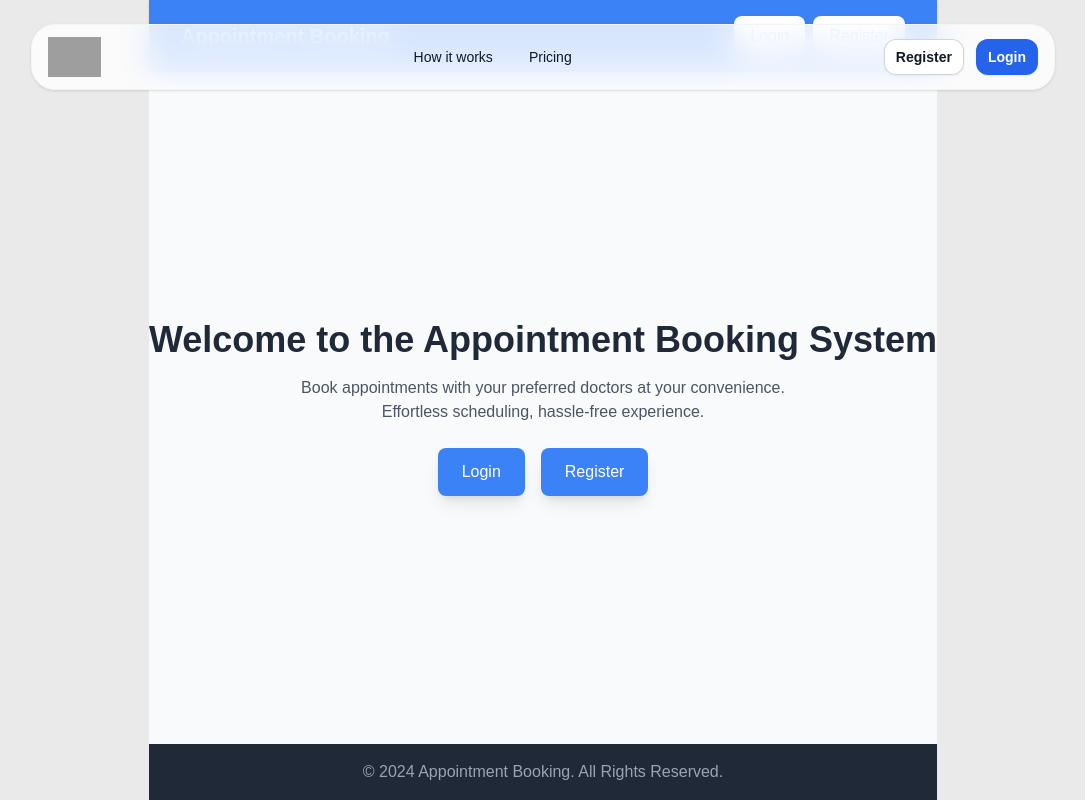
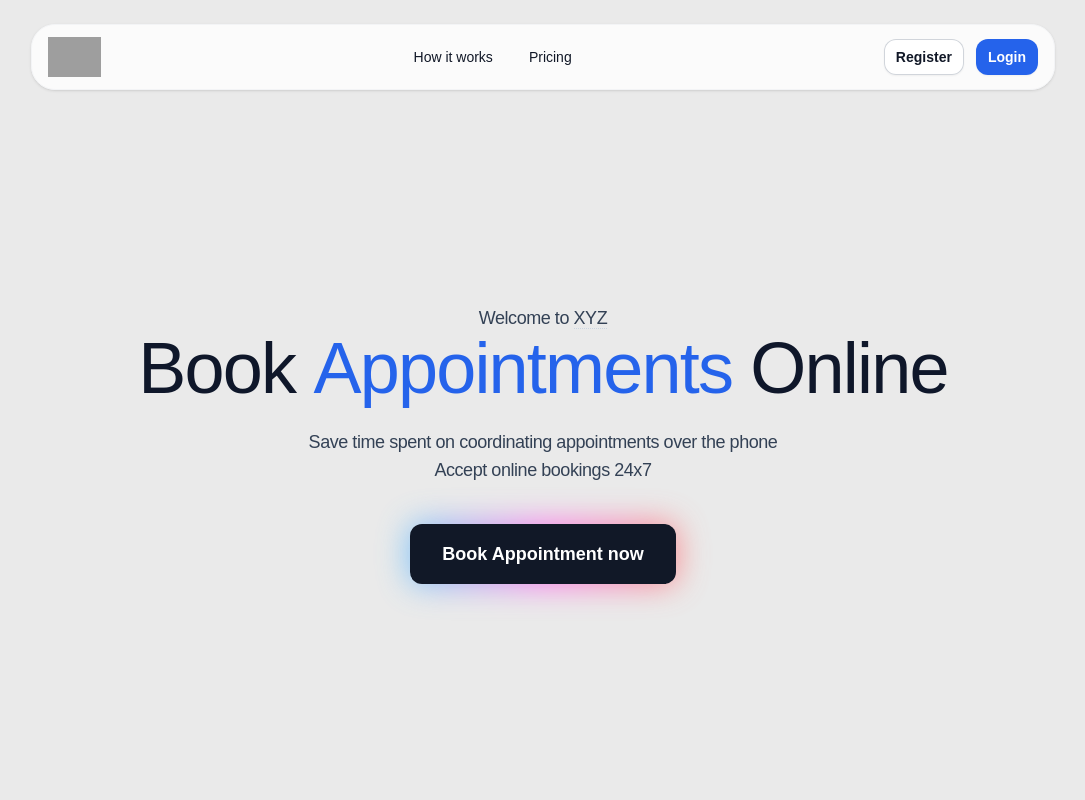
Before and after one commit to YashDabhade208/CRM_Frontend, a React (Vite) app in the folder CRM-Frontend/: page / in a window 1280 px wide. Shown: the whole page, without its empty margins (97-1182 px from the left). Built offline with nearby package versions, Linux system fonts and the light colour scheme; grey boxes are pictures that could not be loaded.

Commit message:
hoooomeeee

```diff
--- a/CRM-Frontend/src/Components/Home.jsx
+++ b/CRM-Frontend/src/Components/Home.jsx
@@ -1,60 +1,75 @@
-
-// src/components/Home.jsx
-import React from 'react';
-import { useNavigate } from 'react-router-dom';
+import React from "react";
+import { useNavigate, Link } from "react-router-dom";
 
 const Home = () => {
   const navigate = useNavigate();
+  return (
+    <div className="mx-auto max-w-7xl px-4 sm:px-6 lg:px-8 pt-20 pb-16 text-center lg:pt-32">
+      <p className="mx-auto -mt-4 max-w-2xl text-lg tracking-tight text-slate-700 sm:mt-6">
+        Welcome to{" "}
+        <span className="border-b border-dotted border-slate-300">XYZ</span>
+      </p>
 
-  return (
-    <div className="min-h-screen flex flex-col items-center justify-between bg-gray-50">
-      {/* Navigation Bar */}
-      <nav className="w-full bg-blue-500 shadow py-4 px-8 flex justify-between items-center">
-        <h1 className="text-white text-xl font-bold">Appointment Booking</h1>
-        <div>
-          <button
-            onClick={() => navigate('/login')}
-            className="bg-white text-blue-500 px-4 py-2 rounded-lg shadow hover:bg-gray-100 mr-2"
+      <h1 className="mx-auto max-w-4xl font-display text-5xl font-medium tracking-tight text-slate-900 sm:text-7xl">
+        <span className="inline-block">
+          Book{" "}
+          <span className="relative whitespace-nowrap text-blue-600">
+            <svg
+              aria-hidden="true"
+              viewBox="0 0 418 42"
+              className="absolute top-2/3 left-0 h-[0.58em] w-full fill-blue-300/70"
+              preserveAspectRatio="none"
+            >
+              <path d="..." />
+            </svg>
+            <span className="relative">Appointments</span>
+          </span>
+        </span>{" "}
+        <span className="inline-block">Online</span>
+      </h1>
+
+      <p className="mx-auto mt-9 max-w-2xl text-lg tracking-tight text-slate-700 sm:mt-6">
+        <span className="inline-block">
+          Save time spent on coordinating appointments over the phone
+        </span>
+        <span className="inline-block">Accept online bookings 24x7</span>
+      </p>
+
+      <div className="mt-12 flex flex-col justify-center gap-y-5 sm:mt-10 sm:flex-row sm:gap-y-0 sm:gap-x-6">
+        {/* Book Appointment Button */}
+        <div className="relative inline-flex group">
+          <div className="absolute transition-all duration-1000 opacity-70 -inset-px bg-gradient-to-r from-[#44BCFF] via-[#FF44EC] to-[#FF675E] rounded-xl blur-lg group-hover:opacity-100 group-hover:-inset-1 group-hover:duration-200 animate-tilt"></div>
+          <Link
+            to="/appointment"
+            title="Get quote now"
+            className="relative inline-flex items-center justify-center px-8 py-4 text-lg font-bold text-white transition-all duration-200 bg-gray-900 font-pj rounded-xl focus:outline-none focus:ring-2 focus:ring-offset-2 focus:ring-gray-900"
+            role="button"
           >
-            Login
-          </button>
-          <button
-            onClick={() => navigate('/register')}
-            className="bg-white text-blue-500 px-4 py-2 rounded-lg shadow hover:bg-gray-100"
+            Book Appointment now
+          </Link>
+        </div>
+        {/* Navigate to Dashboard Button */}
+        {/* <button
+          className="group inline-flex ring-1 items-center justify-center rounded-full py-2 px-4 text-sm focus:outline-none ring-slate-200 text-slate-700 hover:text-slate-900 hover:ring-slate-300 active:bg-slate-100 active:text-slate-600 focus-visible:outline-blue-600 focus-visible:ring-slate-300 animate-fade-in-right"
+          onClick={() => navigate("/dashboard")}
+        >
+          <svg
+            stroke="currentColor"
+            fill="currentColor"
+            strokeWidth="0"
+            role="img"
+            viewBox="0 0 24 24"
+            aria-hidden="true"
+            className="h-3 w-3 flex-none fill-current text-blue-600"
+            height="1em"
+            width="1em"
+            xmlns="http://www.w3.org/2000/svg"
           >
-            Register
-          </button>
-        </div>
-      </nav>
-
-      {/* Main Content */}
-      <main className="flex flex-col items-center justify-center text-center flex-grow">
-        <h2 className="text-4xl font-bold text-gray-800 mb-4">
-          Welcome to the Appointment Booking System
-        </h2>
-        <p className="text-gray-600 max-w-lg mb-6">
-          Book appointments with your preferred doctors at your convenience. Effortless scheduling, hassle-free experience.
-        </p>
-        <div>
-          <button
-            onClick={() => navigate('/login')}
-            className="bg-blue-500 text-white px-6 py-3 rounded-lg shadow-lg hover:bg-blue-600 transition-all mr-4"
-          >
-            Login
-          </button>
-          <button
-            onClick={() => navigate('/register')}
-            className="bg-blue-500 text-white px-6 py-3 rounded-lg shadow-lg hover:bg-blue-600 transition-all"
-          >
-            Register
-          </button>
-        </div>
-      </main>
-
-      {/* Footer */}
-      <footer className="bg-gray-800 w-full py-4 text-center text-gray-400">
-        <p>© 2024 Appointment Booking. All Rights Reserved.</p>
-      </footer>
+            <path d="..." />
+          </svg>
+          <span className="ml-3">Dashboard</span>
+        </button> */}
+      </div>
     </div>
   );
 };
```
